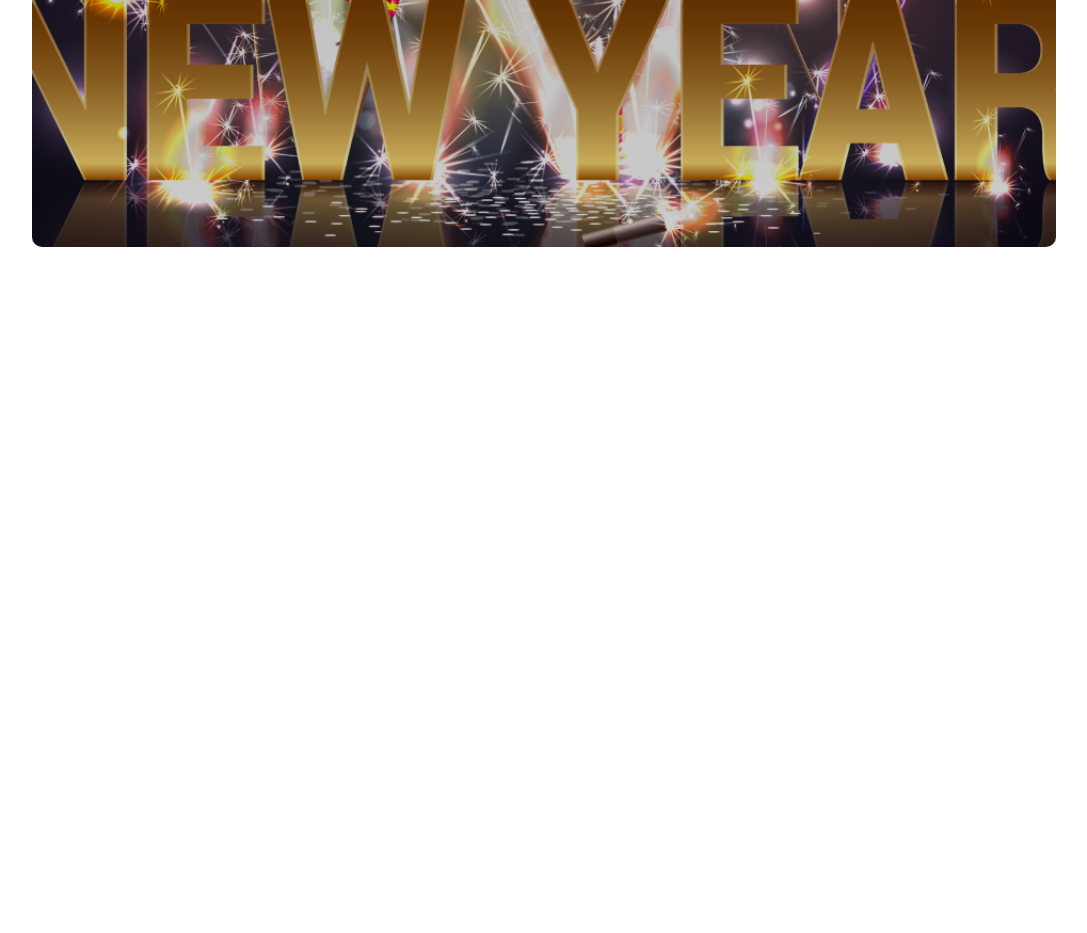
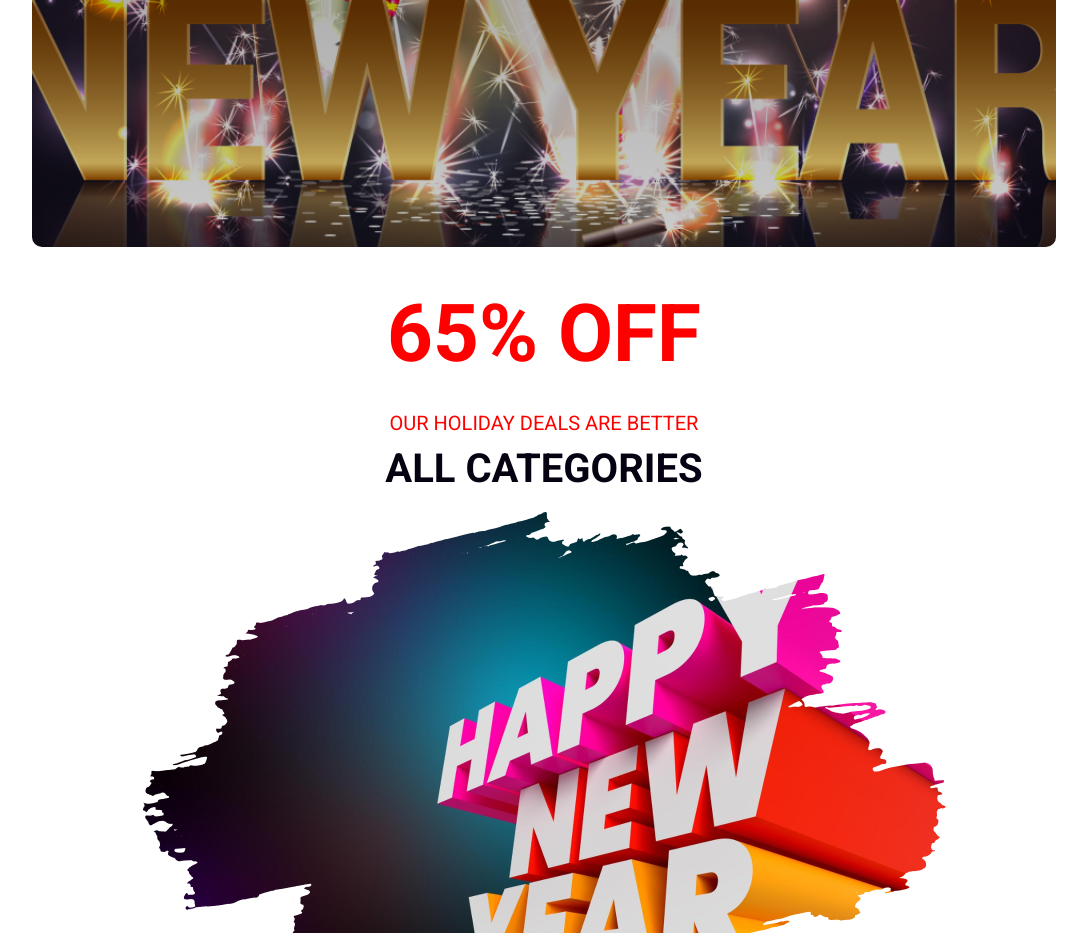
Before and after one commit to Samriddhadewan/assignment1-new-year-new-mission, a plain HTML site: page index.html in a window 1280 px wide. Shown: the part 433-1366 px from the top of the page, without its empty margins (96-1183 px from the left). Before the commit the page ends 800 px from the top, so only its background shows below. Drawn offline with Linux system fonts and the light colour scheme.

Commit message:
off section added

```diff
--- a/index.html
+++ b/index.html
@@ -3,17 +3,30 @@
 <head>
     <meta charset="UTF-8">
     <meta name="viewport" content="width=device-width, initial-scale=1.0">
+    <link rel="preconnect" href="https://fonts.googleapis.com">
+<link rel="preconnect" href="https://fonts.gstatic.com" crossorigin>
+<link href="https://fonts.googleapis.com/css2?family=Open+Sans:ital,wght@0,300..800;1,300..800&family=Roboto+Slab:wght@100..900&display=swap" rel="stylesheet">
+<link rel="preconnect" href="https://fonts.googleapis.com">
+<link rel="preconnect" href="https://fonts.gstatic.com" crossorigin>
+<link href="https://fonts.googleapis.com/css2?family=Roboto:ital,wght@0,100;0,300;0,400;0,500;0,700;0,900;1,100;1,300;1,400;1,500;1,700;1,900&display=swap" rel="stylesheet">
     <link rel="stylesheet" href="style.css">
     <title>Assignment 1</title>
 </head>
 <body>
+    <!-- header section starts here  -->
     <header>
         <div class="banner-texts">
             <h4 class="banner-text-one">Happy New Year</h4>
             <h1 class="banner-text-two">New Year Party <br> Celebration</h1>
         </div>
-
     </header>
+    <!-- holiday offer section stars here  -->
+    <div class="offer-section">
+            <h1 class="percent-off">65% OFF</h1>
+            <p class="deals-text">OUR HOLIDAY DEALS ARE BETTER</p>
+            <p class="category-text">ALL CATEGORIES</p>
+            <img src="./resources/New Year Photo.png" alt="">
+    </div>
 
 </body>
 </html>
--- a/style.css
+++ b/style.css
@@ -4,7 +4,7 @@
 }
 /* header section styles here  */
 header{
-    background-image: linear-gradient(rgba(0,0,0,0.3), rgba(0,0,0,0.2)), url("./resources/Banner\ Image.png");
+    background-image: linear-gradient(rgba(0,0,0,0.5), rgba(0,0,0,0.2)), url("./resources/Banner\ Image.png");
     height: 80vh;
     width: 80%;
     margin: 0 auto;
@@ -16,14 +16,41 @@ header{
 }
 .banner-texts{
     padding-top: 15%;
+    font-family: "Roboto Slab", serif;
 }
 .banner-text-one{
     color: white;
     text-align: center;
     font-size: 30px;
+    font-weight: 400;
 }
 .banner-text-two{
     color: white;
     text-align: center;
     font-size: 70px;
+    font-weight: 800;
 }
+/* holiday offer section styles here  */
+.offer-section{
+    text-align: center;
+    margin-top: 40px;
+    font-family: "Roboto", sans-serif;
+}
+.percent-off{
+    color: #FF0000;
+    font-size: 80px;
+
+}
+.deals-text{
+    font-size: 20px;
+    color: #FF0000;
+    font-weight: 400;
+    margin-top: 30px;
+    margin-bottom: 10px;
+}
+.category-text{
+    font-size: 40px;
+    font-weight: 700;
+    color: #070211;
+    margin-bottom: 20px;
+}
```
